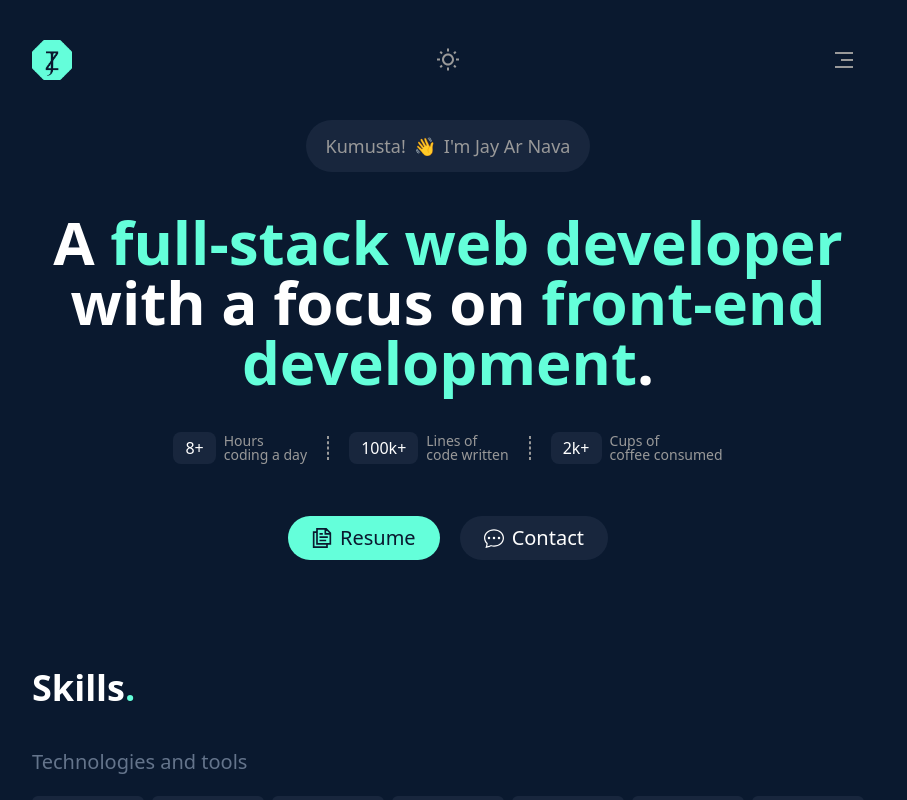
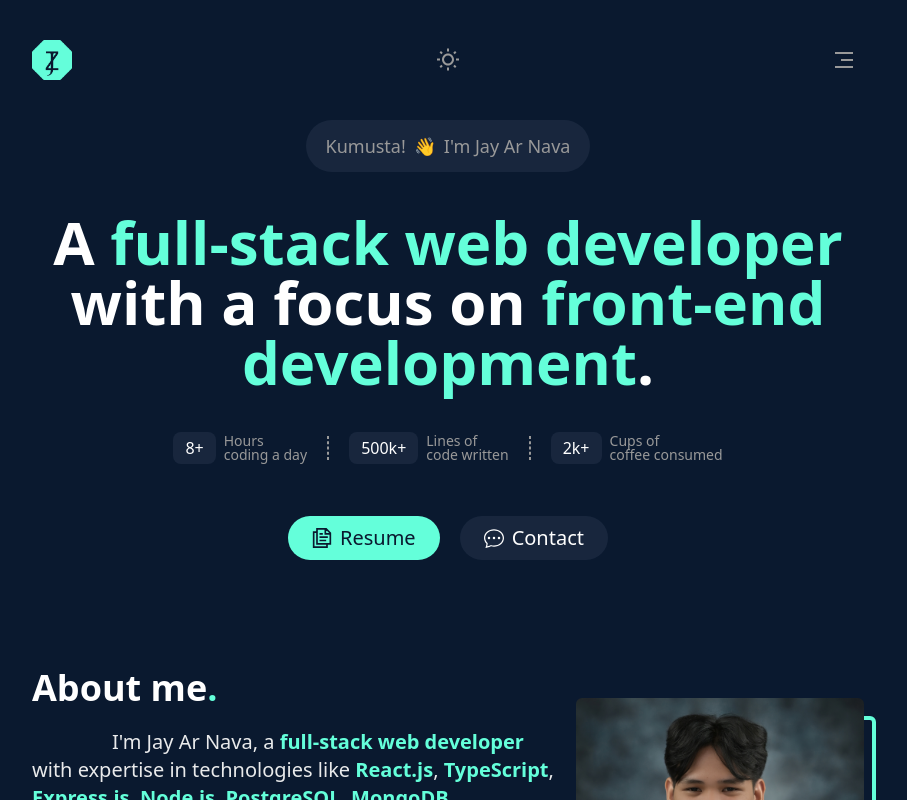
Before and after one commit to zizaaa/Jay-Ar-Nava, a React (Vite) app: page / in a window 1280 px wide. Shown: the whole page, without its empty margins (192-1099 px from the left). Built offline with nearby package versions, Linux system fonts and the light colour scheme; no server answers.

Commit message:
add about me section

```diff
--- /dev/null
+++ b/src/components/AboutMe.jsx
@@ -0,0 +1,35 @@
+import React from 'react'
+
+function AboutMe() {
+    return (
+        <section className='mt-24' id='about'>
+            <h1 className='dark:text-white text-4xl font-bold'>
+                About me<span className='text-blue dark:text-neon'>.</span>
+            </h1>
+            <div  className='flex flex-row max-[800px]:flex-col gap-5'>
+                <div className='flex-1'>
+                    <p className='text-xl text-gray dark:text-fadeGray mt-5 indent-20 max-[800px]:indent-5'>
+                        I'm Jay Ar Nava, a <span className='text-blue dark:text-neon font-semibold'>full-stack web developer</span> with expertise in technologies like <span className='text-blue dark:text-neon font-semibold'>React.js</span>, <span className='text-blue dark:text-neon font-semibold'>TypeScript</span>, <span className='text-blue dark:text-neon font-semibold'>Express.js</span>, <span className='text-blue dark:text-neon font-semibold'>Node.js</span>, <span className='text-blue dark:text-neon font-semibold'>PostgreSQL</span>, <span className='text-blue dark:text-neon font-semibold'>MongoDB</span>, <span className='text-blue dark:text-neon font-semibold'>Bootstrap</span>, and <span className='text-blue dark:text-neon font-semibold'>Tailwind CSS</span>. Known as "Ziza," I've been passionate about computers since I was sixteen and began programming at eighteen, constantly learning and expanding my skills.
+                    </p>
+                    <p className='text-xl text-gray dark:text-fadeGray mt-5 indent-20 max-[800px]:indent-5'>
+                        I graduated in September 2024 with a Bachelor of Science in Information Technology, major in <span className='text-blue dark:text-neon font-semibold'>Web Application Development</span>. I also completed a 3-month <span className='text-blue dark:text-neon font-semibold'>Full-stack Web Development</span> course at the KodeGo Bootcamp, where I received awards as a Top 5 Student, for Leadership, and for Best Mini Project 1. Currently, I'm a freelancer, collaborating with clients to create dynamic and efficient web applications.
+                    </p>
+                </div>
+                <div className='bg-blue-300 flex items-center justify-end relative w-72 h-96 max-[800px]:mt-5 bg-red-300'>
+                    <div className='absolute inset-0 z-0 top-2 -right-3 left-5 -bottom-5 border-4 border-neon rounded-md'></div> {/* Background frame */}
+
+                    <figure className='relative z-10'> {/* Foreground image */}
+                        <img
+                            src='/3.JPG'
+                            alt='my-picture'
+                            className='w-full h-full rounded-md'
+                            loading='lazy'
+                        />
+                    </figure>
+                </div>
+            </div>
+        </section>
+    )
+}
+
+export default AboutMe
--- a/src/components/Hero.jsx
+++ b/src/components/Hero.jsx
@@ -32,7 +32,7 @@ function Hero() {
                     </li>
                     <span className='h-6 w-[1px] border-[1px] border-dashed border-darkGray dark:border-gray'></span>
                     <li className='flex flex-row max-[600px]:flex-col gap-2 items-center justify-center max-[600px]:text-center dark:text-gray'>
-                        <span className='bg-fadeGray dark:bg-fadeBlue px-3 py-1 rounded-lg font-medium dark:text-white'>100k+</span>
+                        <span className='bg-fadeGray dark:bg-fadeBlue px-3 py-1 rounded-lg font-medium dark:text-white'>500k+</span>
                         <div className='flex flex-col text-sm max-[350px]:text-[12px] leading-[0.90rem]'>
                             <p>Lines of</p>
                             <p>code written</p>
--- a/src/components/Navigation/Drawer.jsx
+++ b/src/components/Navigation/Drawer.jsx
@@ -6,11 +6,12 @@ import {
     FaHammer,
     GiGraduateCap,
     LiaMedalSolid,
-    RxCross2
+    RxCross2,
+    HiOutlineIdentification
 } from '../../icons';
 
 function Drawer({ isShowDrawer, toggleDrawer }) {
-    const [hoveredIcon, setHoveredIcon] = useState(<PiBracketsCurlyBold />);
+    const [hoveredIcon, setHoveredIcon] = useState(<HiOutlineIdentification />);
 
     const handleClick = (path) => {
         toggleDrawer();
@@ -24,7 +25,7 @@ function Drawer({ isShowDrawer, toggleDrawer }) {
 
     // Reset hovered icon when mouse leaves list item
     const handleLeave = () => {
-        setHoveredIcon(<PiBracketsCurlyBold />);
+        setHoveredIcon(<HiOutlineIdentification />);
     };
 
     return (
@@ -40,6 +41,17 @@ function Drawer({ isShowDrawer, toggleDrawer }) {
                 </button>
             </div>
             <ul className='w-full flex flex-col items-center justify-center flex-1'>
+                <li
+                    className='flex items-center gap-5 text-3xl font-bold w-full cursor-pointer hover:translate-x-10 transition-all duration-200 ease-linear p-5 z-10'
+                    onMouseEnter={() => handleHover(<HiOutlineIdentification />)}
+                    onMouseLeave={handleLeave}
+                    onClick={()=>{handleClick('about')}}
+                >
+                    <span className='drop-shadow-md'>
+                        <HiOutlineIdentification />
+                    </span>
+                    <span className='drop-shadow-md'>About me</span>
+                </li>
                 <li
                     className='flex items-center gap-5 text-3xl font-bold w-full cursor-pointer hover:translate-x-10 transition-all duration-200 ease-linear p-5 z-10'
                     onMouseEnter={() => handleHover(<PiBracketsCurlyBold />)}
--- a/src/icons.js
+++ b/src/icons.js
@@ -16,6 +16,8 @@ import { FaExternalLinkAlt } from "react-icons/fa";
 import { GrCertificate } from "react-icons/gr";
 import { ImQuotesLeft } from "react-icons/im";
 import { ImQuotesRight } from "react-icons/im";
+import { RiUserHeartLine } from "react-icons/ri";
+import { HiOutlineIdentification } from "react-icons/hi2";
 
 export {
     FaMoon,
@@ -35,5 +37,7 @@ export {
     FaExternalLinkAlt,
     GrCertificate,
     ImQuotesLeft,
-    ImQuotesRight
+    ImQuotesRight,
+    RiUserHeartLine,
+    HiOutlineIdentification
 }
--- a/src/links.js
+++ b/src/links.js
@@ -11,12 +11,14 @@ import Education from "./components/Education";
 import Certificates from "./components/Certificates";
 import Contact from "./components/Contact";
 import Footer from "./components/Navigation/Footer";
+import AboutMe from "./components/AboutMe";
 
 export {
     RootLayout,
     Nav,
     Drawer,
     Hero,
+    AboutMe,
     Skills,
     Experience,
     Projects,
--- a/src/pages/RootLayout.jsx
+++ b/src/pages/RootLayout.jsx
@@ -1,5 +1,5 @@
 import React, { useEffect, useState } from 'react';
-import { Nav, Drawer, Hero, Skills, Experience, Projects, Education, Certificates, Contact, Footer } from '../links';
+import { Nav, Drawer, Hero, Skills, Experience, Projects, Education, Certificates, Contact, Footer, AboutMe } from '../links';
 
 function RootLayout() {
   // State to track dark mode
@@ -45,6 +45,7 @@ function RootLayout() {
         <main className={`mx-56 max-[1075px]:mx-10 py-10`} id='start'>
           <Nav isDark={isDark} toggleDarkMode={toggleDarkMode} toggleDrawer={toggleDrawer} />
           <Hero />
+          <AboutMe/>
           <Skills />
           <Experience isDark = {isDark}/>
           <Projects />
```
Also changed, not shown: public/3.JPG (added).
